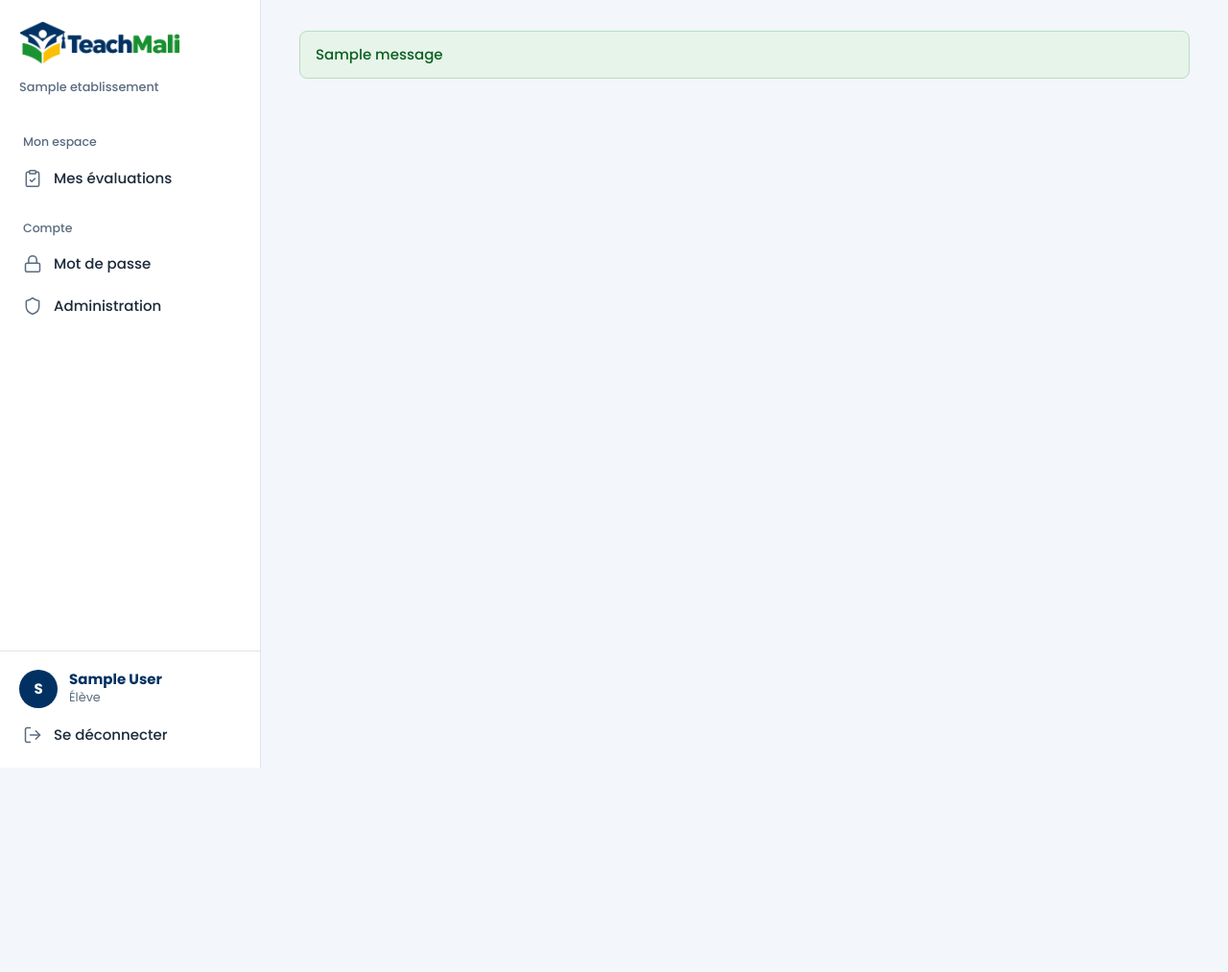
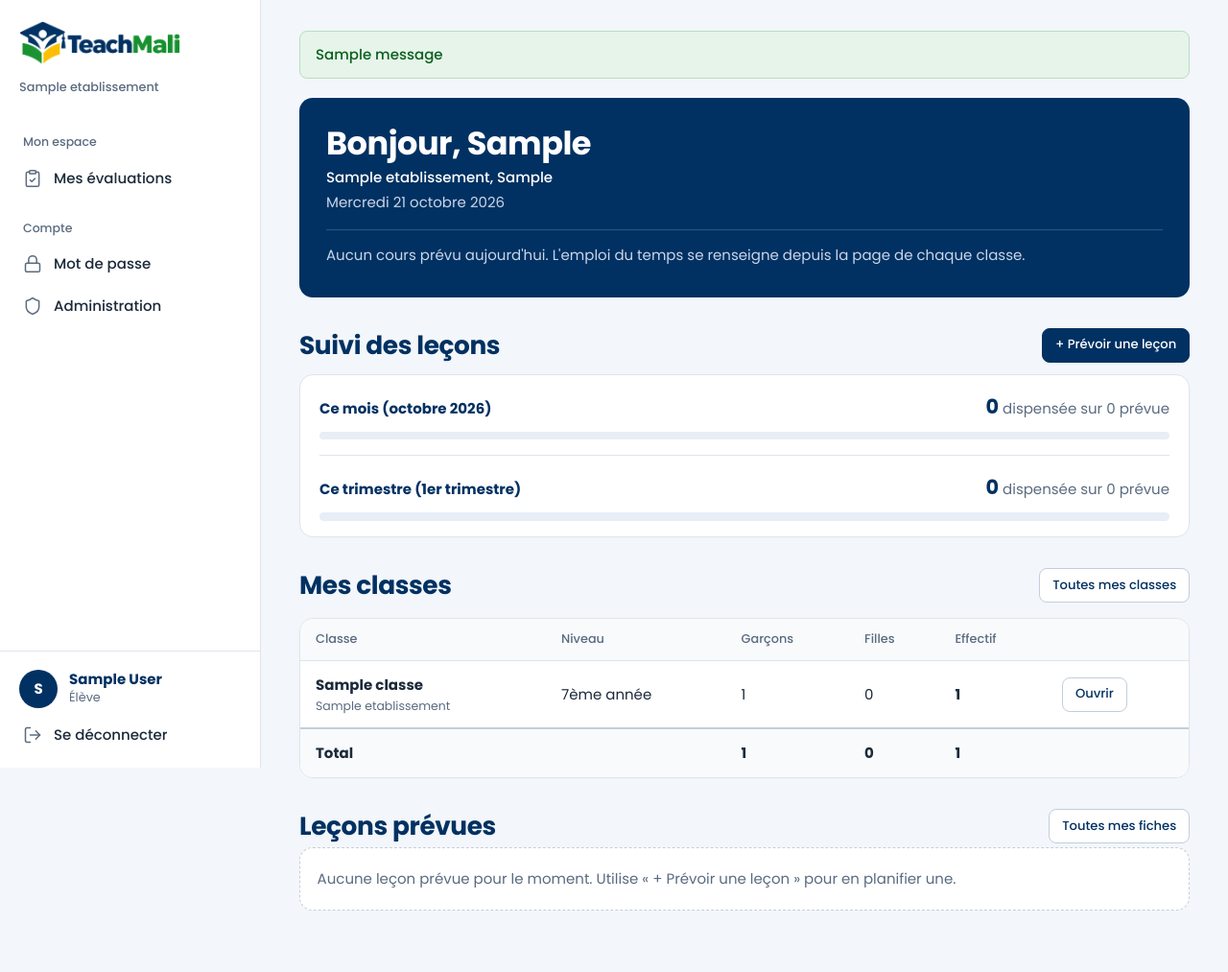
Before and after one commit to horondensidi-rgb/ma-classe-pro, a Django app: page /tableau-de-bord/ in a window 1280 px wide. Shown: the whole page at 96% size. Before the commit the page ends 800 px from the top, so only its background shows below. Run offline with Django 5.2, Linux system fonts and the light colour scheme; a user stored in the database is signed in; tables that the repository leaves empty hold one stand-in row (values such as "Sample post"); one stand-in notice (Sample message) is shown.

Commit message:
Alimenter page accueil

```diff
--- a/templates/comptes/tableau_bord.html
+++ b/templates/comptes/tableau_bord.html
@@ -1,196 +1,194 @@
-{% load static %}<!DOCTYPE html>
-<html lang="fr">
-<head>
-    <meta charset="UTF-8">
-    <meta name="viewport" content="width=device-width, initial-scale=1, viewport-fit=cover">
-    <meta name="theme-color" content="#003162">
-    <title>{% block titre %}TeachMali — Gestion scolaire{% endblock %}</title>
-    <link rel="icon" type="image/png" href="{% static 'comptes/img/icone_tm_64.png' %}">
-    <link rel="apple-touch-icon" href="{% static 'comptes/img/apple-touch-icon.png' %}">
-    <link rel="stylesheet" href="{% static 'comptes/css/style.css' %}">
-</head>
-<body>
-{% if user.is_authenticated %}
-    {% if user.profil_eleve %}
-        {% url 'evaluations:eleve_tableau_bord' as url_accueil %}
-    {% else %}
-        {% url 'comptes:tableau_bord' as url_accueil %}
-    {% endif %}
-    {# user.profil_eleve / user.profil_enseignant : si la relation n'existe #}
-    {# pas, le template renvoie "faux" au lieu de planter. #}
+{% extends 'base.html' %}
 
-    {# Nom de l'école : celle de l'enseignant, ou celle de la classe de l'élève #}
-    {% firstof user.profil_enseignant.etablissement.nom user.profil_eleve.classe.etablissement.nom as nom_ecole %}
-    <a class="lien-evitement" href="#contenu">Aller au contenu</a>
+{% block titre %}Tableau de bord — TeachMali{% endblock %}
 
-    <div class="app-shell">
+{% block contenu %}
+<div class="contenu">
 
-        {# ---------- Barre latérale (PC/tablette) et tiroir (téléphone) ---------- #}
-        <aside class="sidebar" id="menu-lateral" aria-label="Menu principal">
-            <a class="sidebar-marque" href="{{ url_accueil }}">
-                <img class="sidebar-logo" src="{% static 'comptes/img/logo_tm.png' %}" alt="TeachMali" width="168" height="45">
-            </a>
-            {% if nom_ecole %}<p class="sidebar-ecole" title="{{ nom_ecole }}">{{ nom_ecole }}</p>{% endif %}
+    {# ---------- Bandeau "Aujourd'hui" : les cours du jour ---------- #}
+    <section class="jour" aria-labelledby="titre-jour">
+        <h1 id="titre-jour">Bonjour, {{ user.first_name|default:user.username }}</h1>
+        {% if user.profil_enseignant.etablissement %}
+        <p class="jour-ecole">{{ user.profil_enseignant.etablissement.nom }}, {{ user.profil_enseignant.etablissement.ville }}</p>
+        {% endif %}
+        <p class="jour-date">{% now "l j F Y" %}</p>
 
-            <nav class="sidebar-nav">
-                {% if user.profil_eleve %}
-                    <p class="sidebar-groupe">Mon espace</p>
-                    <a class="nav-lien" href="{% url 'evaluations:eleve_tableau_bord' %}"
-                       {% if request.resolver_match.namespace == 'evaluations' %}aria-current="page"{% endif %}>
-                        <svg viewBox="0 0 24 24" aria-hidden="true"><rect width="8" height="4" x="8" y="2" rx="1"/><path d="M16 4h2a2 2 0 0 1 2 2v14a2 2 0 0 1-2 2H6a2 2 0 0 1-2-2V6a2 2 0 0 1 2-2h2"/><path d="m9 14 2 2 4-4"/></svg>
-                        <span>Mes évaluations</span>
-                    </a>
-                {% elif user.profil_enseignant %}
-                    <p class="sidebar-groupe">Enseignement</p>
-                    <a class="nav-lien" href="{% url 'comptes:tableau_bord' %}"
-                       {% if request.resolver_match.view_name == 'comptes:tableau_bord' %}aria-current="page"{% endif %}>
-                        <svg viewBox="0 0 24 24" aria-hidden="true"><rect width="7" height="9" x="3" y="3" rx="1"/><rect width="7" height="5" x="14" y="3" rx="1"/><rect width="7" height="9" x="14" y="12" rx="1"/><rect width="7" height="5" x="3" y="16" rx="1"/></svg>
-                        <span>Tableau de bord</span>
-                    </a>
-                    <a class="nav-lien" href="{% url 'classes:liste_classes' %}"
-                       {% if request.resolver_match.namespace == 'classes' or request.resolver_match.namespace == 'bulletins' or request.resolver_match.namespace == 'evaluations' %}aria-current="page"{% endif %}>
-                        <svg viewBox="0 0 24 24" aria-hidden="true"><path d="M16 21v-2a4 4 0 0 0-4-4H6a4 4 0 0 0-4 4v2"/><circle cx="9" cy="7" r="4"/><path d="M22 21v-2a4 4 0 0 0-3-3.87"/><path d="M16 3.13a4 4 0 0 1 0 7.75"/></svg>
-                        <span>Mes classes</span>
-                    </a>
-                    <a class="nav-lien" href="{% url 'pedagogie:mes_fiches' %}"
-                       {% if request.resolver_match.namespace == 'pedagogie' %}aria-current="page"{% endif %}>
-                        <svg viewBox="0 0 24 24" aria-hidden="true"><path d="M14.5 2H6a2 2 0 0 0-2 2v16a2 2 0 0 0 2 2h12a2 2 0 0 0 2-2V7.5L14.5 2z"/><path d="M14 2v6h6"/><path d="M16 13H8"/><path d="M16 17H8"/></svg>
-                        <span>Mes fiches</span>
-                    </a>
-                {% endif %}
-
-                <p class="sidebar-groupe">Compte</p>
-                <a class="nav-lien" href="{% url 'comptes:changer_mot_de_passe' %}"
-                   {% if request.resolver_match.view_name == 'comptes:changer_mot_de_passe' %}aria-current="page"{% endif %}>
-                    <svg viewBox="0 0 24 24" aria-hidden="true"><rect width="18" height="11" x="3" y="11" rx="2"/><path d="M7 11V7a5 5 0 0 1 10 0v4"/></svg>
-                    <span>Mot de passe</span>
-                </a>
-                {% if user.is_staff %}
-                    <a class="nav-lien" href="{% url 'admin:index' %}">
-                        <svg viewBox="0 0 24 24" aria-hidden="true"><path d="M20 13c0 5-3.5 7.5-7.66 8.95a1 1 0 0 1-.67-.01C7.5 20.5 4 18 4 13V6a1 1 0 0 1 1-1c2 0 4.5-1.2 6.24-2.72a1.17 1.17 0 0 1 1.52 0C14.51 3.81 17 5 19 5a1 1 0 0 1 1 1z"/></svg>
-                        <span>Administration</span>
-                    </a>
-                {% endif %}
-            </nav>
-
-            <div class="sidebar-pied">
-                <div class="profil">
-                    <span class="avatar" aria-hidden="true">{{ user.first_name|default:user.username|slice:":1"|upper }}</span>
-                    <div class="profil-texte">
-                        <span class="profil-nom">{{ user.get_full_name|default:user.username }}</span>
-                        <span class="profil-role">{% if user.profil_eleve %}Élève{% elif user.profil_enseignant %}Enseignant{% elif user.is_superuser %}Administrateur{% else %}Utilisateur{% endif %}</span>
-                    </div>
-                </div>
-                {# Déconnexion : depuis Django 5, elle exige un POST (donc un formulaire) #}
-                <form method="post" action="{% url 'comptes:deconnexion' %}">
-                    {% csrf_token %}
-                    <button type="submit" class="nav-lien">
-                        <svg viewBox="0 0 24 24" aria-hidden="true"><path d="M9 21H5a2 2 0 0 1-2-2V5a2 2 0 0 1 2-2h4"/><path d="m16 17 5-5-5-5"/><path d="M21 12H9"/></svg>
-                        <span>Se déconnecter</span>
-                    </button>
-                </form>
-            </div>
-        </aside>
-        <div class="menu-voile" data-menu-fermer></div>
-
-        <div class="app-main">
-            {# ---------- Barre du haut (téléphone) : logo seul ---------- #}
-            <header class="topbar">
-                <a class="topbar-marque" href="{{ url_accueil }}">
-                    <img class="topbar-logo" src="{% static 'comptes/img/logo_tm.png' %}" alt="TeachMali" width="120" height="32">
-                </a>
-                {% if nom_ecole %}<span class="topbar-ecole">{{ nom_ecole }}</span>{% endif %}
-            </header>
-
-            <main class="app-contenu" id="contenu">
-{% else %}
-    {# ---------- Visiteur non connecté : en-tête public ---------- #}
-    <a class="lien-evitement" href="#contenu">Aller au contenu</a>
-    <header class="pub-entete">
-        <a href="/"><img class="pub-logo" src="{% static 'comptes/img/logo_tm.png' %}" alt="TeachMali" width="168" height="45"></a>
-        <nav class="pub-nav" aria-label="Connexion">
-            {% if request.resolver_match.view_name != 'comptes:eleve_connexion' %}
-                <a href="{% url 'comptes:eleve_connexion' %}">Espace élève</a>
-            {% endif %}
-            {% if request.resolver_match.view_name != 'comptes:connexion' %}
-                <a href="{% url 'comptes:connexion' %}" class="bouton bouton-petit">Espace enseignant</a>
-            {% endif %}
-        </nav>
-    </header>
-    <main class="page-publique" id="contenu">
-{% endif %}
-
-        {% if messages %}
-            <ul class="messages" role="status">
-                {% for message in messages %}
-                    <li class="message-flash message-{{ message.tags }}">{{ message }}</li>
+        {% if cours_du_jour %}
+            <ul class="jour-liste">
+                {% for cours in cours_du_jour %}
+                    <li class="cours cours-{{ cours.etat }}">
+                        <span class="cours-heure">
+                            <strong>{{ cours.heure_debut|time:"H:i" }}</strong>
+                            <small>{{ cours.heure_fin|time:"H:i" }}</small>
+                        </span>
+                        <span class="cours-detail">
+                            <strong>{{ cours.classe_matiere.matiere.nom }}</strong>
+                            <span>{{ cours.classe_matiere.classe.nom }}</span>
+                        </span>
+                        <span class="cours-meta">
+                            {% if cours.salle %}<span>Salle {{ cours.salle }}</span>{% endif %}
+                            {% if cours.etat == 'en_cours' %}<span class="pastille pastille-soleil">En cours</span>{% endif %}
+                        </span>
+                    </li>
                 {% endfor %}
             </ul>
+        {% else %}
+            <p class="jour-vide">
+                Aucun cours prévu aujourd'hui. L'emploi du temps se renseigne
+                depuis la page de chaque classe.
+            </p>
         {% endif %}
+    </section>
 
-        {% block contenu %}{% endblock %}
-    </main>
+    {# ---------- Suivi des leçons : dispensées sur prévues ---------- #}
+    <div class="section-entete">
+        <h2>Suivi des leçons</h2>
+        <a href="{% url 'pedagogie:choisir_matiere' %}" class="bouton bouton-petit">+ Prévoir une leçon</a>
+    </div>
+    <section class="suivi" aria-label="Leçons dispensées et prévues">
+        {% for ligne in suivi_lecons %}
+            <div class="suivi-ligne">
+                <div class="suivi-entete">
+                    <span class="suivi-titre">{{ ligne.titre }}</span>
+                    <span class="suivi-chiffres">
+                        <strong>{{ ligne.dispensees }}</strong>
+                        dispensée{% if ligne.dispensees > 1 %}s{% endif %}
+                        sur {{ ligne.prevues }} prévue{% if ligne.prevues > 1 %}s{% endif %}
+                    </span>
+                </div>
+                <div class="barre" role="progressbar" aria-valuemin="0" aria-valuemax="100"
+                     aria-valuenow="{{ ligne.pct }}" aria-label="{{ ligne.titre }}">
+                    <span style="width: {{ ligne.pct }}%"></span>
+                </div>
+            </div>
+        {% endfor %}
+    </section>
 
-{% if user.is_authenticated %}
-        </div>{# fin .app-main #}
-    </div>{# fin .app-shell #}
+    {% if lecons_a_valider %}
+        <div class="section-entete">
+            <h2>Leçons à valider</h2>
+        </div>
+        <p class="liste-classes-meta">
+            Leçons dont la date est arrivée et qui ne sont pas encore marquées comme dispensées.
+        </p>
+        <table class="tableau">
+            <thead>
+                <tr>
+                    <th>Date</th>
+                    <th>Classe</th>
+                    <th>Matière</th>
+                    <th>Titre</th>
+                    <th></th>
+                </tr>
+            </thead>
+            <tbody>
+                {% for fiche in lecons_a_valider %}
+                    <tr>
+                        <td data-label="Date">{{ fiche.date_prevue|date:"d/m/Y" }}</td>
+                        <td data-label="Classe">{{ fiche.classe_matiere.classe.nom }}</td>
+                        <td data-label="Matière">{{ fiche.classe_matiere.matiere.nom }}</td>
+                        <td data-label="Titre">{{ fiche.titre }}</td>
+                        <td class="cellule-actions">
+                            <div class="groupe-actions">
+                                <a href="{% url 'pedagogie:detail_fiche' fiche.id %}" class="bouton-secondaire bouton-petit">Voir</a>
+                                <form method="post" action="{% url 'pedagogie:marquer_dispensee' fiche.id %}">
+                                    {% csrf_token %}
+                                    <input type="hidden" name="suivant" value="{{ request.path }}">
+                                    <button type="submit" class="bouton-succes bouton-petit">Marquer dispensée</button>
+                                </form>
+                            </div>
+                        </td>
+                    </tr>
+                {% endfor %}
+            </tbody>
+        </table>
+    {% endif %}
 
-    {# ---------- Barre de navigation du bas (téléphone) ---------- #}
-    <nav class="bottomnav" aria-label="Navigation rapide">
-        {% if user.profil_eleve %}
-            <a class="bottomnav-lien" href="{% url 'evaluations:eleve_tableau_bord' %}"
-               {% if request.resolver_match.namespace == 'evaluations' %}aria-current="page"{% endif %}>
-                <svg viewBox="0 0 24 24" aria-hidden="true"><rect width="8" height="4" x="8" y="2" rx="1"/><path d="M16 4h2a2 2 0 0 1 2 2v14a2 2 0 0 1-2 2H6a2 2 0 0 1-2-2V6a2 2 0 0 1 2-2h2"/><path d="m9 14 2 2 4-4"/></svg>
-                <span>Évaluations</span>
-            </a>
-        {% elif user.profil_enseignant %}
-            <a class="bottomnav-lien" href="{% url 'comptes:tableau_bord' %}"
-               {% if request.resolver_match.view_name == 'comptes:tableau_bord' %}aria-current="page"{% endif %}>
-                <svg viewBox="0 0 24 24" aria-hidden="true"><rect width="7" height="9" x="3" y="3" rx="1"/><rect width="7" height="5" x="14" y="3" rx="1"/><rect width="7" height="9" x="14" y="12" rx="1"/><rect width="7" height="5" x="3" y="16" rx="1"/></svg>
-                <span>Accueil</span>
-            </a>
-            <a class="bottomnav-lien" href="{% url 'classes:liste_classes' %}"
-               {% if request.resolver_match.namespace == 'classes' or request.resolver_match.namespace == 'bulletins' or request.resolver_match.namespace == 'evaluations' %}aria-current="page"{% endif %}>
-                <svg viewBox="0 0 24 24" aria-hidden="true"><path d="M16 21v-2a4 4 0 0 0-4-4H6a4 4 0 0 0-4 4v2"/><circle cx="9" cy="7" r="4"/><path d="M22 21v-2a4 4 0 0 0-3-3.87"/><path d="M16 3.13a4 4 0 0 1 0 7.75"/></svg>
-                <span>Classes</span>
-            </a>
-            <a class="bottomnav-lien" href="{% url 'pedagogie:mes_fiches' %}"
-               {% if request.resolver_match.namespace == 'pedagogie' %}aria-current="page"{% endif %}>
-                <svg viewBox="0 0 24 24" aria-hidden="true"><path d="M14.5 2H6a2 2 0 0 0-2 2v16a2 2 0 0 0 2 2h12a2 2 0 0 0 2-2V7.5L14.5 2z"/><path d="M14 2v6h6"/><path d="M16 13H8"/><path d="M16 17H8"/></svg>
-                <span>Fiches</span>
-            </a>
-        {% endif %}
-        <button type="button" class="bottomnav-lien" id="menu-ouvrir" aria-controls="menu-lateral" aria-expanded="false">
-            <svg viewBox="0 0 24 24" aria-hidden="true"><path d="M4 6h16"/><path d="M4 12h16"/><path d="M4 18h16"/></svg>
-            <span>Menu</span>
-        </button>
-    </nav>
+    {# ---------- Mes classes, avec l'effectif garçons / filles ---------- #}
+    <div class="section-entete">
+        <h2>Mes classes</h2>
+        <a href="{% url 'classes:liste_classes' %}" class="bouton-secondaire bouton-petit">Toutes mes classes</a>
+    </div>
 
-    <script>
-    (function () {
-        var corps = document.body;
-        var bouton = document.getElementById('menu-ouvrir');
-        var menu = document.getElementById('menu-lateral');
-        if (!bouton || !menu) return;
-        function definir(ouvert) {
-            corps.classList.toggle('menu-ouvert', ouvert);
-            bouton.setAttribute('aria-expanded', ouvert ? 'true' : 'false');
-            if (ouvert) { var premier = menu.querySelector('a, button'); if (premier) premier.focus(); }
-            else { bouton.focus(); }
-        }
-        bouton.addEventListener('click', function () { definir(!corps.classList.contains('menu-ouvert')); });
-        document.querySelectorAll('[data-menu-fermer]').forEach(function (el) {
-            el.addEventListener('click', function () { definir(false); });
-        });
-        document.addEventListener('keydown', function (e) {
-            if (e.key === 'Escape' && corps.classList.contains('menu-ouvert')) definir(false);
-        });
-        // Passage à un grand écran : le menu est déjà visible, on referme l'état "tiroir"
-        window.matchMedia('(min-width: 900px)').addEventListener('change', function (e) {
-            if (e.matches) corps.classList.remove('menu-ouvert');
-        });
-    })();
-    </script>
-{% endif %}
-</body>
-</html>
+    {% if classes %}
+        <table class="tableau">
+            <thead>
+                <tr>
+                    <th>Classe</th>
+                    <th>Niveau</th>
+                    <th>Garçons</th>
+                    <th>Filles</th>
+                    <th>Effectif</th>
+                    <th></th>
+                </tr>
+            </thead>
+            <tbody>
+                {% for classe in classes %}
+                    <tr>
+                        <td data-label="Classe"><span class="cellule-bloc"><strong>{{ classe.nom }}</strong><small>{{ classe.etablissement.nom }}</small></span></td>
+                        <td data-label="Niveau">{{ classe.get_niveau_display }}</td>
+                        <td data-label="Garçons">{{ classe.nb_garcons }}</td>
+                        <td data-label="Filles">{{ classe.nb_filles }}</td>
+                        <td data-label="Effectif"><strong>{{ classe.nb_eleves }}</strong></td>
+                        <td class="cellule-actions">
+                            <a href="{% url 'classes:detail_classe' classe.id %}" class="bouton-secondaire bouton-petit">Ouvrir</a>
+                        </td>
+                    </tr>
+                {% endfor %}
+            </tbody>
+            <tfoot>
+                <tr>
+                    <td data-label="Classe"><strong>Total</strong></td>
+                    <td data-label="Niveau"></td>
+                    <td data-label="Garçons"><strong>{{ nb_garcons }}</strong></td>
+                    <td data-label="Filles"><strong>{{ nb_filles }}</strong></td>
+                    <td data-label="Effectif"><strong>{{ nb_eleves }}</strong></td>
+                    <td class="cellule-actions"></td>
+                </tr>
+            </tfoot>
+        </table>
+    {% else %}
+        <div class="vide">
+            <p>
+                Vous n'êtes rattaché à aucune classe pour le moment.
+                Contactez votre administrateur pour qu'il vous attribue une matière.
+            </p>
+        </div>
+    {% endif %}
+
+    {# ---------- Leçons prévues à venir ---------- #}
+    <div class="section-entete">
+        <h2>Leçons prévues</h2>
+        <a href="{% url 'pedagogie:mes_fiches' %}" class="bouton-secondaire bouton-petit">Toutes mes fiches</a>
+    </div>
+
+    {% if prochaines_fiches %}
+        <table class="tableau">
+            <thead>
+                <tr>
+                    <th>Date prévue</th>
+                    <th>Classe</th>
+                    <th>Matière</th>
+                    <th>Titre</th>
+                    <th></th>
+                </tr>
+            </thead>
+            <tbody>
+                {% for fiche in prochaines_fiches %}
+                    <tr>
+                        <td data-label="Date prévue">{{ fiche.date_prevue|date:"d/m/Y"|default:"Non planifiée" }}</td>
+                        <td data-label="Classe">{{ fiche.classe_matiere.classe.nom }}</td>
+                        <td data-label="Matière">{{ fiche.classe_matiere.matiere.nom }}</td>
+                        <td data-label="Titre">{{ fiche.titre }}</td>
+                        <td class="cellule-actions">
+                            <a href="{% url 'pedagogie:detail_fiche' fiche.id %}" class="bouton-secondaire bouton-petit">Voir</a>
+                        </td>
+                    </tr>
+                {% endfor %}
+            </tbody>
+        </table>
+    {% else %}
+        <div class="vide"><p>Aucune leçon prévue pour le moment. Utilise « + Prévoir une leçon » pour en planifier une.</p></div>
+    {% endif %}
+</div>
+{% endblock %}
```
